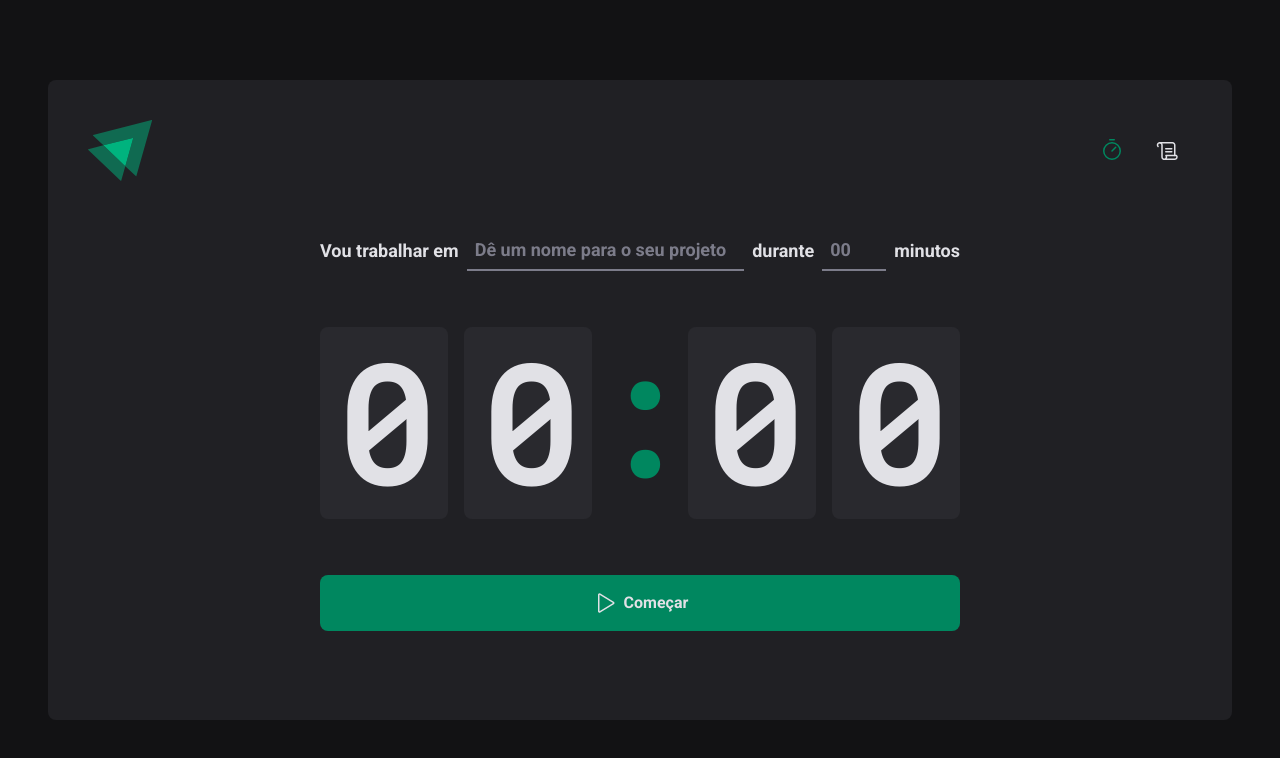
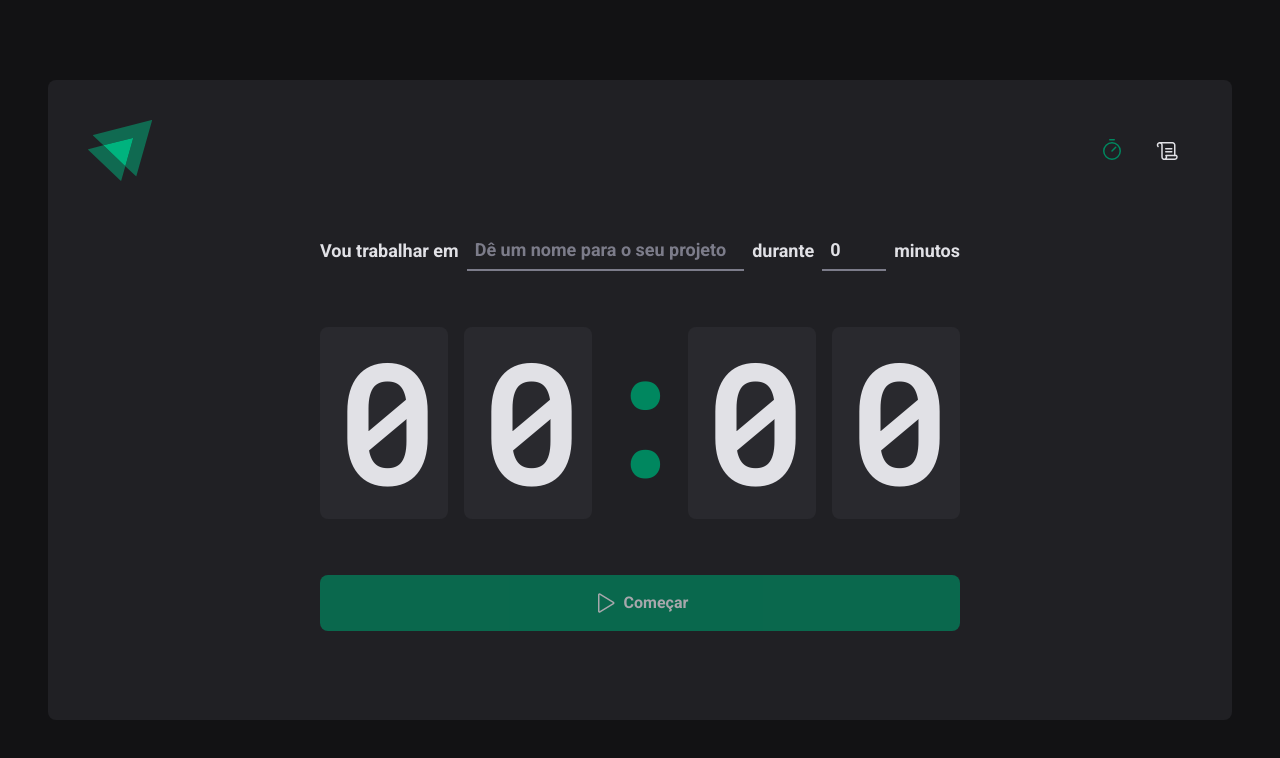
Before and after one commit to jeadamek/ignite-timer, a React (Vite) app: page / in a window 1280 px wide. Shown: the top 758 px of the page. Built offline with nearby package versions, Linux system fonts and the light colour scheme.

Commit message:
:construction: form inputs validator

```diff
--- a/package.json
+++ b/package.json
@@ -10,12 +10,15 @@
     "preview": "vite preview"
   },
   "dependencies": {
+    "@hookform/resolvers": "^3.3.4",
     "@types/styled-components": "^5.1.34",
     "phosphor-react": "^1.4.1",
     "react": "^18.2.0",
     "react-dom": "^18.2.0",
+    "react-hook-form": "^7.51.3",
     "react-router-dom": "^6.22.3",
-    "styled-components": "^6.1.8"
+    "styled-components": "^6.1.8",
+    "zod": "^3.22.4"
   },
   "devDependencies": {
     "@rocketseat/eslint-config": "^2.2.2",
--- a/src/pages/Home/index.tsx
+++ b/src/pages/Home/index.tsx
@@ -1,4 +1,7 @@
 import { Play } from 'phosphor-react'
+import { useForm } from 'react-hook-form'
+import { zodResolver } from '@hookform/resolvers/zod'
+import * as zod from 'zod'
 
 import {
   HomeContainer,
@@ -10,16 +13,43 @@ import {
   MinutesAmountInput,
 } from './styles'
 
+const newCycleFormValidationSchema = zod.object({
+  task: zod.string().min(1, 'Informe a tarefa'),
+  minutesAmount: zod
+    .number()
+    .min(5, 'O ciclo precisa ser de no mínimo 5 minutos')
+    .max(60, 'O ciclo precisa ser de no máximo 60 minutos'),
+})
+
+type NewCycleFormatData = zod.infer<typeof newCycleFormValidationSchema>
+
 export function Home() {
+  const { register, handleSubmit, watch, reset } = useForm({
+    resolver: zodResolver(newCycleFormValidationSchema),
+    defaultValues: {
+      task: '',
+      minutesAmount: 0,
+    },
+  })
+
+  function handleCreateNewCycle(data: NewCycleFormatData) {
+    console.log(data)
+    reset()
+  }
+
+  const task = watch('task')
+  const isSubmitDisabled = !task
+
   return (
     <HomeContainer>
-      <form action="">
+      <form onSubmit={handleSubmit(handleCreateNewCycle)} action="">
         <FormContainer>
           <label htmlFor="task">Vou trabalhar em</label>
           <TaskInput
             type="task"
             list="task-suggestions"
             placeholder="Dê um nome para o seu projeto"
+            {...register('task')}
           />
 
           <datalist id="task-suggestions">
@@ -37,6 +67,7 @@ export function Home() {
             step={5}
             min={5}
             max={60}
+            {...register('minutesAmount', { valueAsNumber: true })}
           />
 
           <span>minutos</span>
@@ -50,7 +81,7 @@ export function Home() {
           <span>0</span>
         </CountdownContainer>
 
-        <StartCountdownButton type="submit">
+        <StartCountdownButton disabled={isSubmitDisabled} type="submit">
           <Play size={24} />
           Começar
         </StartCountdownButton>
```
Also changed, not shown: 1 other file (tests, documents, lock files or other folders).
